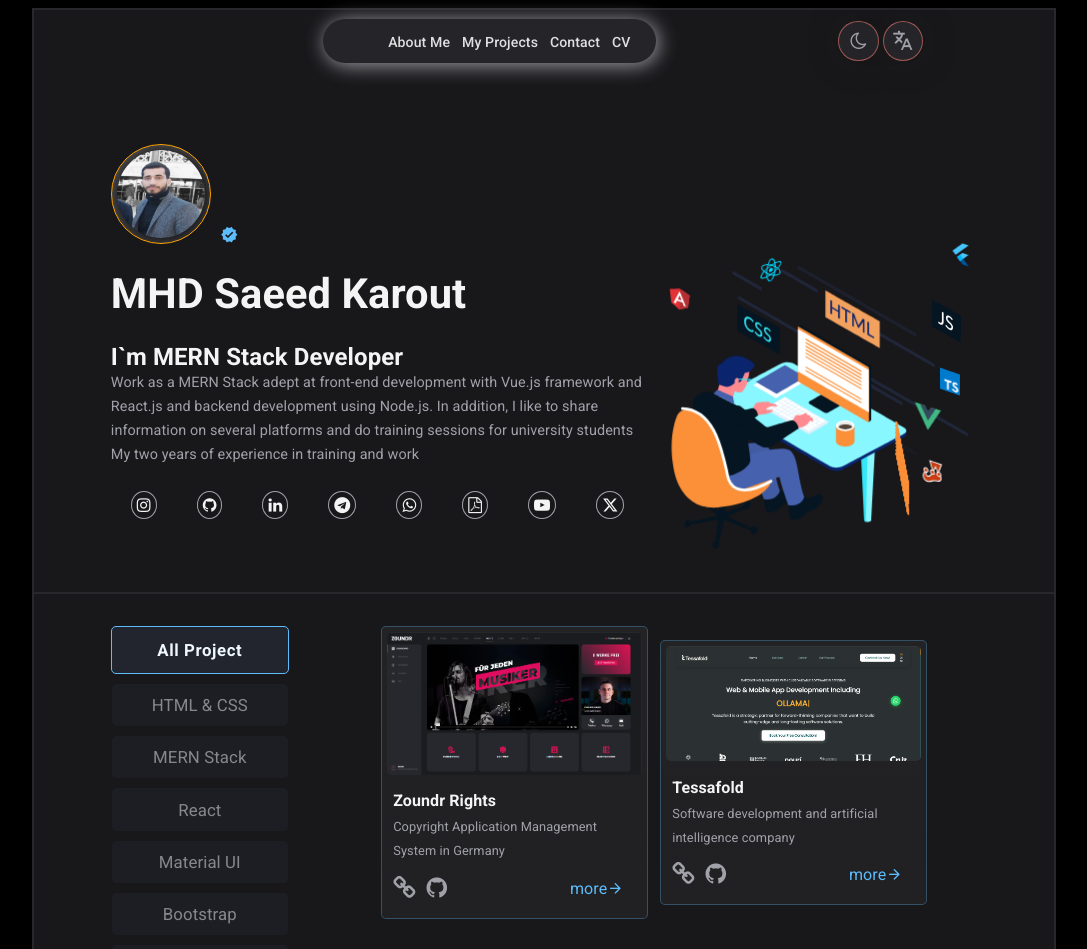
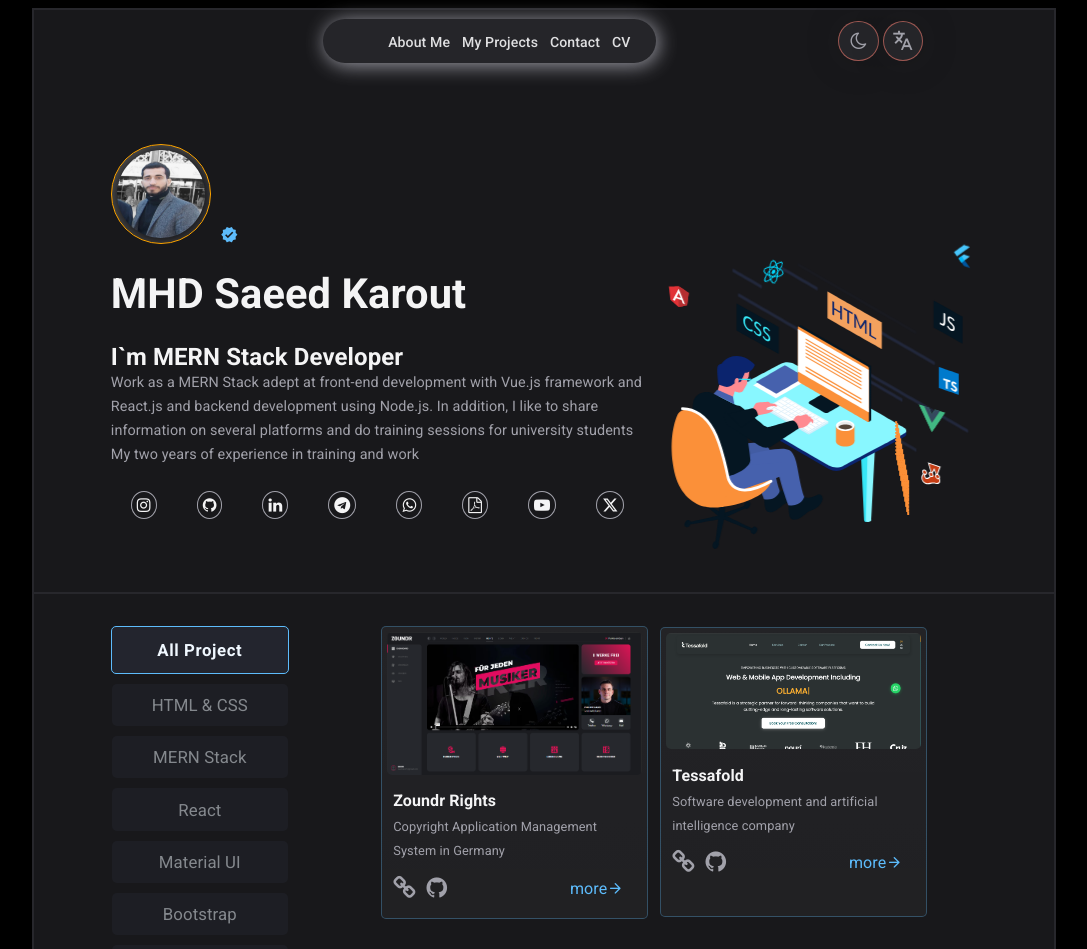
Before and after one commit to saeed-karout/portfolio, a React (Vite) app: page / in a window 1280 px wide. Shown: the top 949 px of the page, without its empty margins (96-1183 px from the left). Built offline with nearby package versions, Linux system fonts and the light colour scheme.

Commit message:
Add min-height to card container

```diff
--- a/src/components/3-main/main.css
+++ b/src/components/3-main/main.css
@@ -75,6 +75,7 @@ main section.right-section{
     transition: 0.3s;
     background-image: linear-gradient(rgba(255,255,255,0.05),rgba(255,255,255,0.04));
     padding: 5px;
+    min-height:290px;
 }
 .card img{
     border-radius: 5px;
```
